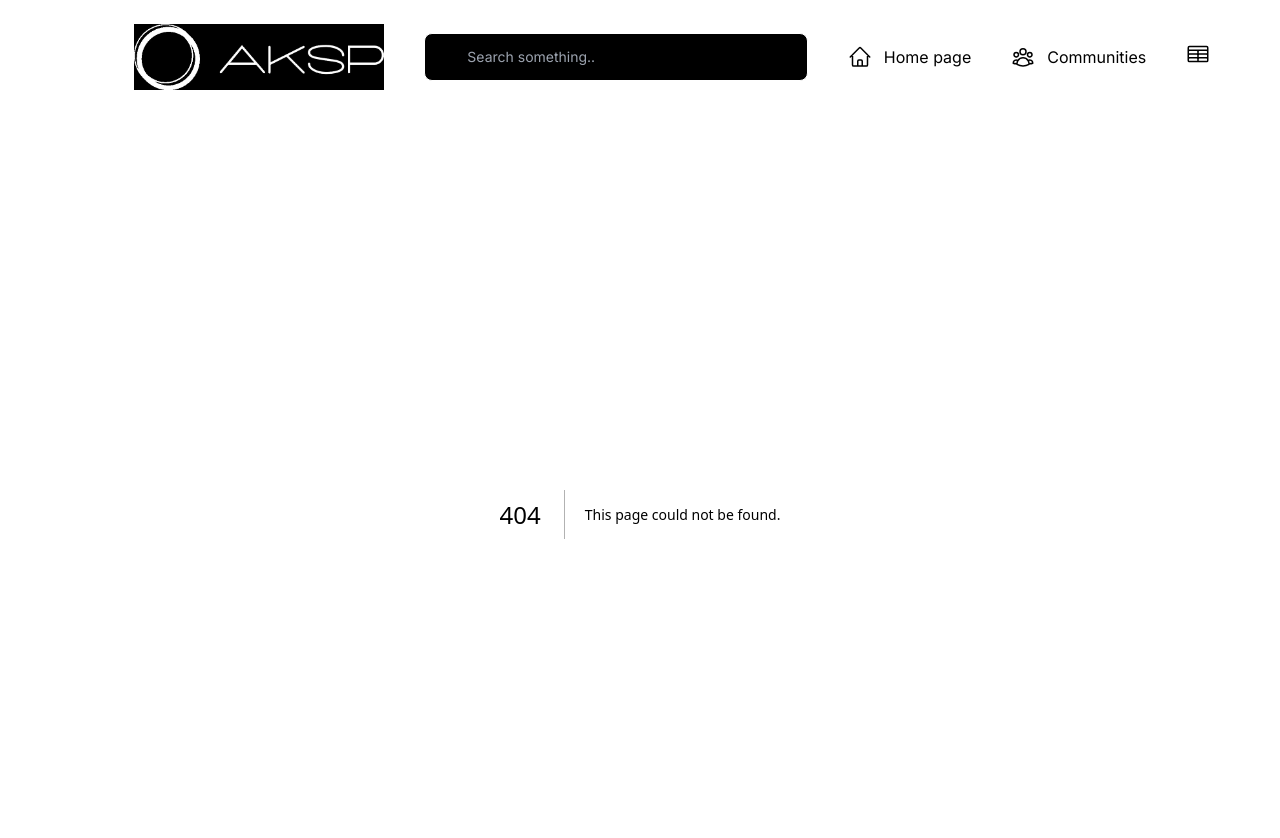
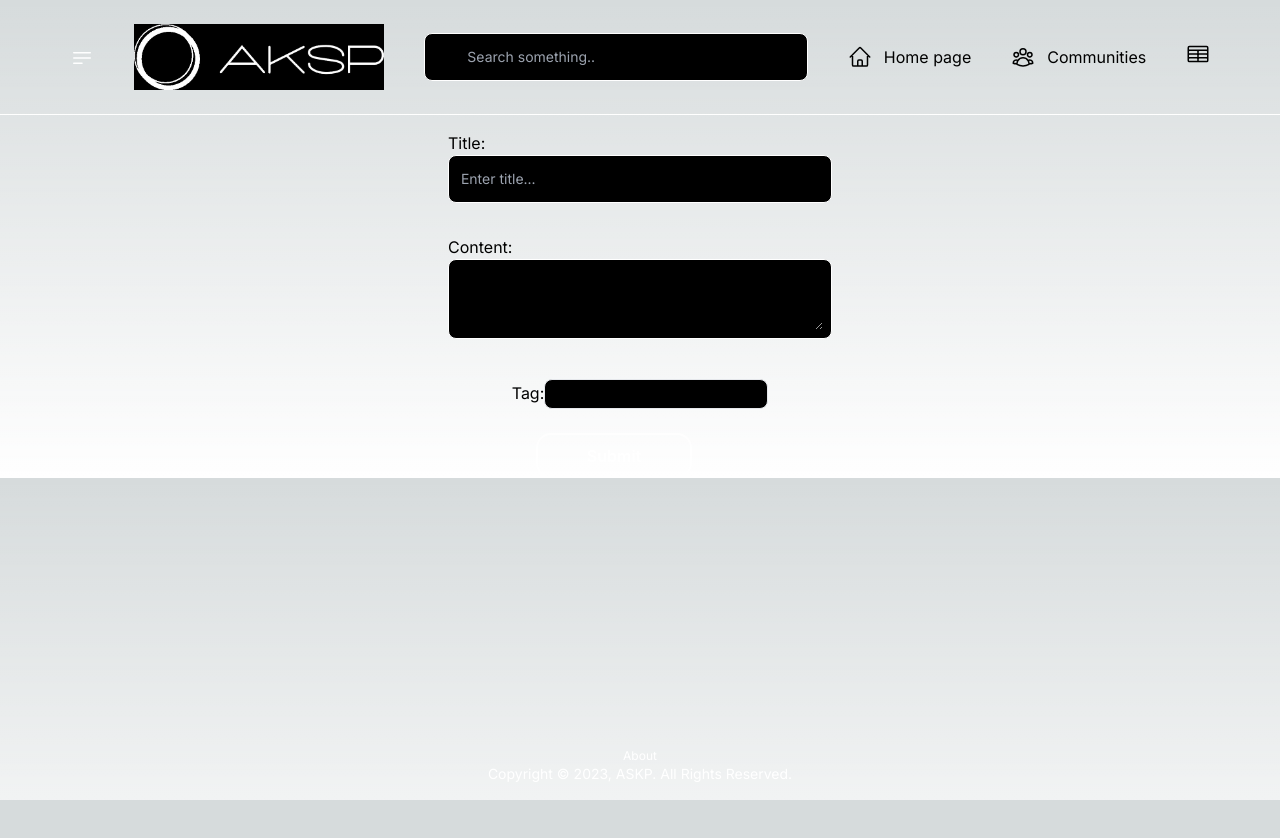
Before and after one commit to MajdEddinAlabed/AKSP, a Next.js app: page /q/ask in a window 1280 px wide. Before the commit this address had no page. Shown: the top 838 px of the page. After the commit the page ends 800 px from the top, so only its background shows below. Built offline with nearby package versions, Linux system fonts and the light colour scheme.

Commit message:
adding ask question page p-1

```diff
--- /dev/null
+++ b/src/app/q/ask/page.tsx
@@ -0,0 +1,60 @@
+'use client';
+import { useState } from 'react';
+import { JSX } from "react";
+import "/src/lib/general.css";
+import { QuestionCreateDto } from "@/src/lib/types";
+import Link from "next/link";
+import TagSelector from '@/src/components/tagSelector/tagSelector';
+
+export default function Home() {
+    const [title, setTitle] = useState('');
+    const [content, setContent] = useState('');
+    const [tag, setTag] = useState('');
+
+    const tags = ['tag1', 'tag2', 'tag3']; // preset list of tags
+
+    const handleSubmit = (e: React.FormEvent<HTMLFormElement>) => {
+        e.preventDefault();
+        console.log({ title, content, tag });
+    };
+
+    return (
+        <div className="flex items-center justify-center">
+            <form onSubmit={handleSubmit} className="flex flex-col items-center">
+                <label className='m-4'>
+                    Title:
+                    <div className="relative flex items-center w-full md:w-96 h-12 rounded-lg focus-within:shadow-lg bg-black border border-white overflow-hidden p-2">
+
+                        <input
+                            className="peer h-full w-full outline-none text-sm text-white pr-2 bg-transparent"
+                            type="text"
+                            placeholder=" Enter title..."
+                        />
+                    </div>
+                </label>
+
+                <label className='m-4'>
+                    Content:
+                <div className="relative flex items-center w-full md:w-96 h-20 rounded-lg focus-within:shadow-lg bg-black border border-white overflow-hidden p-2">
+                    <textarea value={content} onChange={(e) => setContent(e.target.value)} className="peer h-full w-full outline-none text-sm text-white pr-2 bg-transparent" />
+                </div>
+                </label>
+                {/* <label className='m-4'>
+                    Tag:
+                    <select value={tag} onChange={(e) => setTag(e.target.value)} className="border p-2 my-2 text-sm text-white pr-2 bg-transparent">
+                        {tags.map((tag) => (
+                            <option key={tag} value={tag} className='text-sm text-white pr-2 bg-black'>
+                                {tag}
+                            </option>
+                        ))}
+                    </select>
+                </label> */}
+                <TagSelector tags={tags} />
+                <div className=' w-52 max-w-xs'>
+
+                    <button type="submit" className="button ">Submit</button>
+                </div>
+            </form>
+        </div>
+    );
+}
--- a/src/components/buttons/askButton.tsx
+++ b/src/components/buttons/askButton.tsx
@@ -1,7 +1,11 @@
+import Link from 'next/link';
+
 export default function askButton() {
   return (
     <div className="flex items-center justify-center w-52 max-w-xs">
-      <button className="button">Ask Question</button>
+      <Link href="/q/ask">
+          <button className="button">Ask Question</button>
+      </Link>
     </div>
   );
 }
--- /dev/null
+++ b/src/components/tagSelector/tagSelector.tsx
@@ -0,0 +1,36 @@
+import React, { useState, useEffect } from 'react';
+
+export default function TagSelector( {tags}:{tags:string[]} ) {
+  const [input, setInput] = useState('');
+  const [filteredTags, setFilteredTags] = useState<string[]>([]);
+
+  useEffect(() => {
+    setFilteredTags(
+      tags.filter((tag :string) =>
+        tag.toLowerCase().includes(input.toLowerCase())
+      )
+    );
+  }, [input, tags]);
+
+  return (
+    <label className='m-4'>
+      Tag:
+
+
+      <input
+        value={input}
+        onChange={(e) => setInput(e.target.value)}
+        className="border p-1 my-2 text-sm text-white pr-2 bg-black rounded-lg max-w-xs"
+        list="tag-list"
+      />
+      <datalist id="tag-list">
+        {filteredTags.map((tag) => (
+          <option key={tag} value={tag} className='text-sm text-white pr-2'>
+            {tag}
+          </option>
+        ))}
+      </datalist>
+
+    </label>
+  );
+}
```
